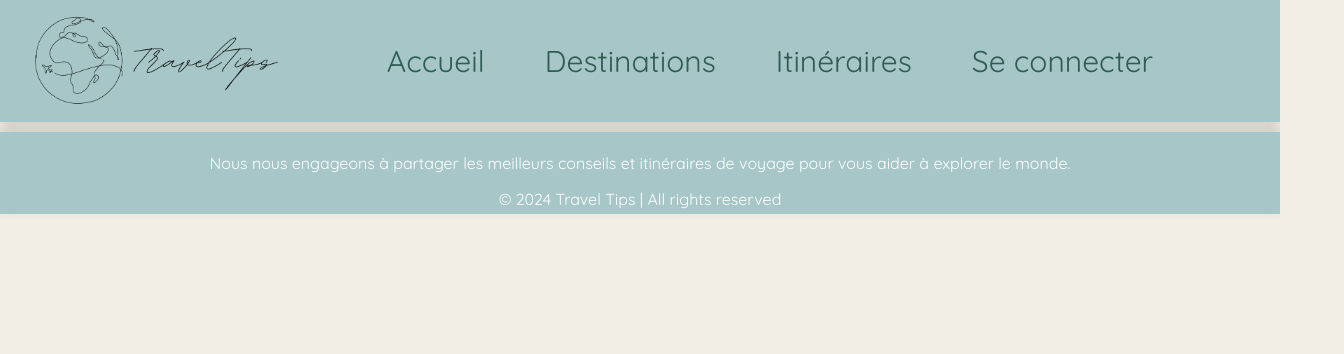
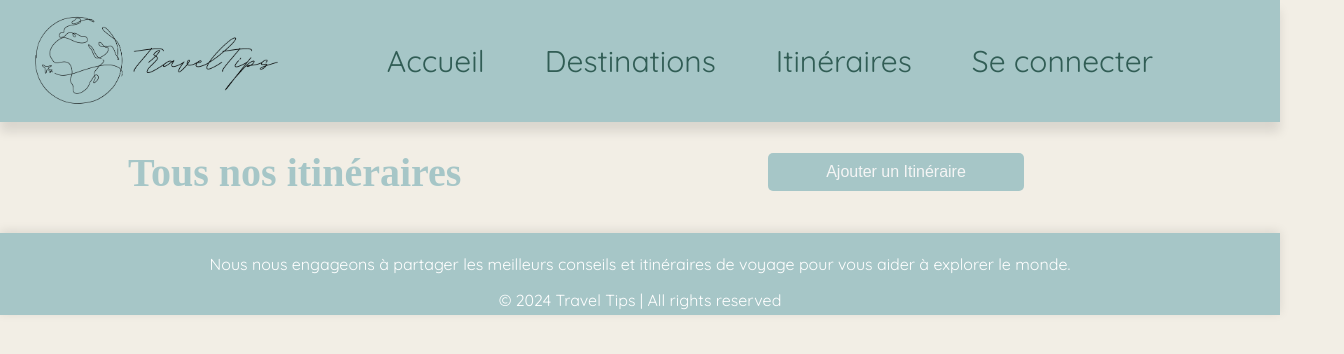
Before and after one commit to HugoD66/TravelTips-frontend, a React (Create React App) app: page /itinerary in a window 1280 px wide. Shown: the top 354 px of the page, 1344 px wide, since content can reach past the window. Built offline with nearby package versions, Linux system fonts and the light colour scheme; no server answers; a web font is replaced by a local one.

Commit message:
Template end itinerary list, fix bug profil loop infinte, redirect add itinerarie

```diff
--- a/src/components/user/tips/UpdateTips.tsx
+++ b/src/components/user/tips/UpdateTips.tsx
@@ -1,6 +1,6 @@
 import { CountryName } from "../../../models/CountryData";
 import React, { useEffect, useState } from "react";
-import Map from "../../Map";
+import Map, {TipLocation} from "../../Map";
 import Loading from "../../Loading";
 import {
   createCountry,
@@ -29,8 +29,12 @@ const UpdateTips: React.FC<AddTipsProps> = ({ selectedTips }) => {
   const [error, setError] = useState<string>("");
   const [success, setSuccess] = useState<string>("");
   const token = localStorage.getItem("token");
+  const [geoTips, setGeoTips] = useState<TipLocation[]>([]);
 
   useEffect(() => {
+    fetchData();
+  }, []);
+
   const fetchData = async () => {
     try {
       const fetchedCountries = await fetchCountryList();
@@ -44,9 +48,6 @@ const UpdateTips: React.FC<AddTipsProps> = ({ selectedTips }) => {
       console.error("Error fetching countries:", error);
     }
   };
-    fetchData();
-  }, []);
-
   useEffect(() => {
     if (selectedTips) {
       const idCity = selectedTips.idCity;
@@ -59,6 +60,11 @@ const UpdateTips: React.FC<AddTipsProps> = ({ selectedTips }) => {
         setAddress(selectedTips.address || "");
       }
     }
+    setGeoTips([{
+      lat: selectedTips!.lat,
+      lng: selectedTips!.lng,
+      tipSelected: selectedTips
+    }]);
   }, [selectedTips]);
 
   const handleUpdateTipsSubmit = async (
@@ -180,6 +186,7 @@ const UpdateTips: React.FC<AddTipsProps> = ({ selectedTips }) => {
                   lat: selectedCountry?.latlgn?.[0],
                   lng: selectedCountry?.latlgn?.[1],
                 }}
+                markers={geoTips}
                 onLocationSelect={handleLocationSelect}
               />
             ) : (
--- a/src/pages/ItineraryDetail.tsx
+++ b/src/pages/ItineraryDetail.tsx
@@ -22,6 +22,7 @@ const ItineraryDetail = () => {
   const [geoTips, setGeoTips] = useState<TipLocation[]>([]);
 
   useEffect(() => {
+    setTipDetail({} as TipModel)
     fetchItinerary();
   }, []);
 
--- a/src/pages/ItineraryPage.tsx
+++ b/src/pages/ItineraryPage.tsx
@@ -4,12 +4,13 @@ import {ItineraryModel} from "../models/ItineraryModel";
 import {getItineraryList} from "../services/itineraryService";
 import {DayItineraryModel} from "../models/DayItineraryModel";
 import '../styles/itineratiesScreen.css';
-import {Link} from "react-router-dom";
+import {Link, useNavigate} from "react-router-dom";
 import Map, {TipLocation} from "../components/Map";
 const ItineraryPage = () => {
   const [itineraryList, setItineraryList] = useState<ItineraryModel[]>([]);
   const [dayItineraryList, setDayItineraryList] = useState<DayItineraryModel[]>([]);
   const [itineraryMarkers, setItineraryMarkers] = useState<{ [itineraryId: string]: TipLocation[] }>({});
+  const navigate = useNavigate();
 
   useEffect(() => {
     fetchItinerariesList().then(() => {
@@ -36,7 +37,7 @@ const ItineraryPage = () => {
 
       const markers: { [itineraryId: string]: TipLocation[] } = {};
       response.forEach((dayItinerary: any) => {
-        const { idItinerary, idTips } = dayItinerary;
+        const {idItinerary, idTips} = dayItinerary;
         if (idItinerary && idTips) {
           const itineraryId = typeof idItinerary === "string" ? idItinerary : idItinerary.id;
           const tipLocation: TipLocation = {
@@ -58,7 +59,18 @@ const ItineraryPage = () => {
   };
 
   return (
+    <>
+      <div className="title-add-itinerarie">
+        <h1>Tous nos itinéraires</h1>
+        <button
+          onClick={() => navigate("/add-itinerary")}
+          className="add-itinerary-button-destination"
+        >
+          Ajouter un Itinéraire
+        </button>
+      </div>
       <div className="itineraries-carousel">
+
         {itineraryList.map((itinerary) => {
           let initialPosition = {lat: 8, lng: -55};
           if (itineraryMarkers[itinerary.id!] && itineraryMarkers[itinerary.id!].length > 0) {
@@ -94,6 +106,8 @@ const ItineraryPage = () => {
           );
         })}
       </div>
+
+    </>
   )
 };
 
--- a/src/pages/ProfilePage.tsx
+++ b/src/pages/ProfilePage.tsx
@@ -41,7 +41,7 @@ const ProfilePage = ({
     } else {
       setIsLogged(false);
     }
-  }, [token, idUser, params]);
+  }, [token, idUser]);
 
   const goChangeForm = () => {
     setIsRegistered(!isRegistered);
--- a/src/styles/base.css
+++ b/src/styles/base.css
@@ -191,3 +191,16 @@ footer {
   font-weight: 200;
   margin: 0;
 }
+
+.title-add-itinerarie {
+  margin: auto;
+  display: flex;
+  align-items: center ;
+  width: 100%;
+  margin-left: 5%;
+    justify-content: space-between;
+  flex-direction: row;
+  button {
+    width: 20%;
+  }
+}
--- a/src/styles/itineratiesScreen.css
+++ b/src/styles/itineratiesScreen.css
@@ -7,9 +7,9 @@
 .card-itinerary {
     display: flex;
     flex-direction: row;
-    width: 80%;
+    width: 70%;
     height: 270px;
-    margin: 6px auto;
+    margin: 15px auto;
     border-radius: 10px;
     overflow: hidden;
     box-shadow: 0 4px 10px rgba(0,0,0,0.2);
--- a/src/styles/tiplist.css
+++ b/src/styles/tiplist.css
@@ -29,9 +29,11 @@ button {
   align-items: center;
   margin: auto;
   flex-direction: column;
+  height: 100%;
 }
 .content-city-list {
   width: 100%;
+  height: 100%;
   display: flex;
   flex-direction: row;
   justify-content: center;
@@ -58,7 +60,8 @@ button {
 }
 .map-tips-itinerary {
   width: 100%;
-  height: 500px;
+
+  max-height: 900px;
   overflow-y: auto;
   h4 {
     text-align: center;
```
Lines whose indentation alone changed are shown as unchanged.
